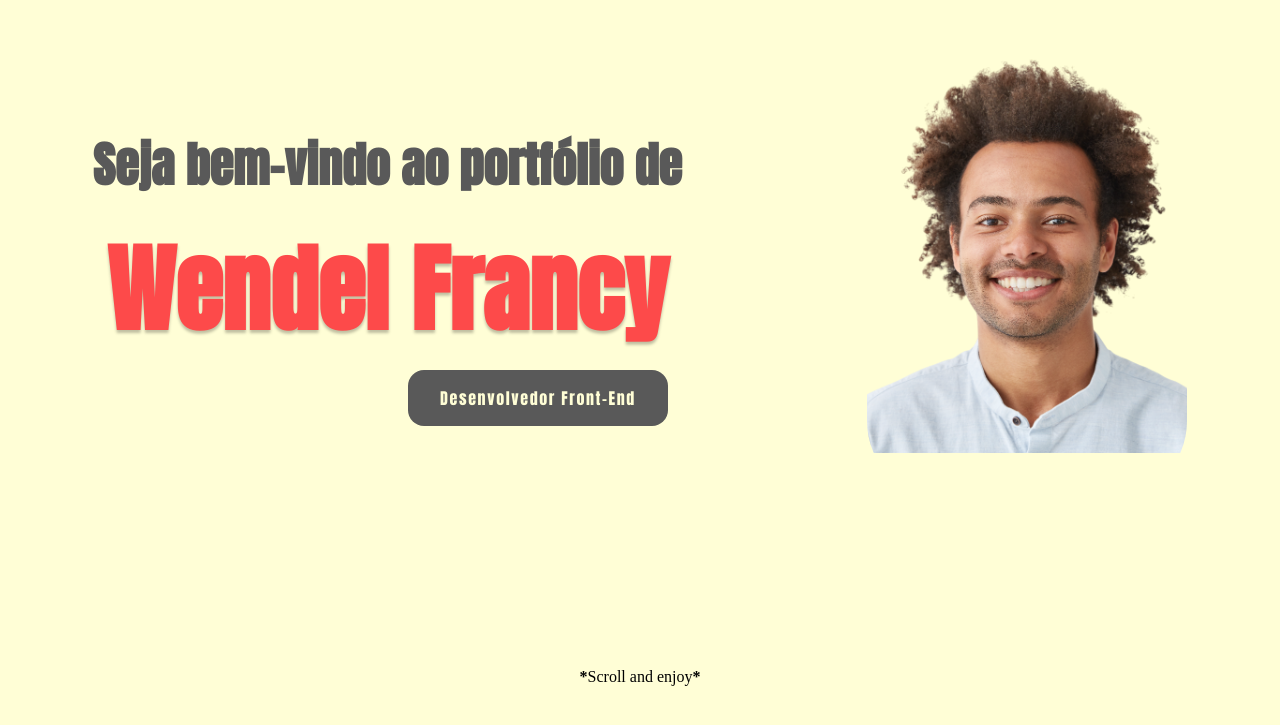
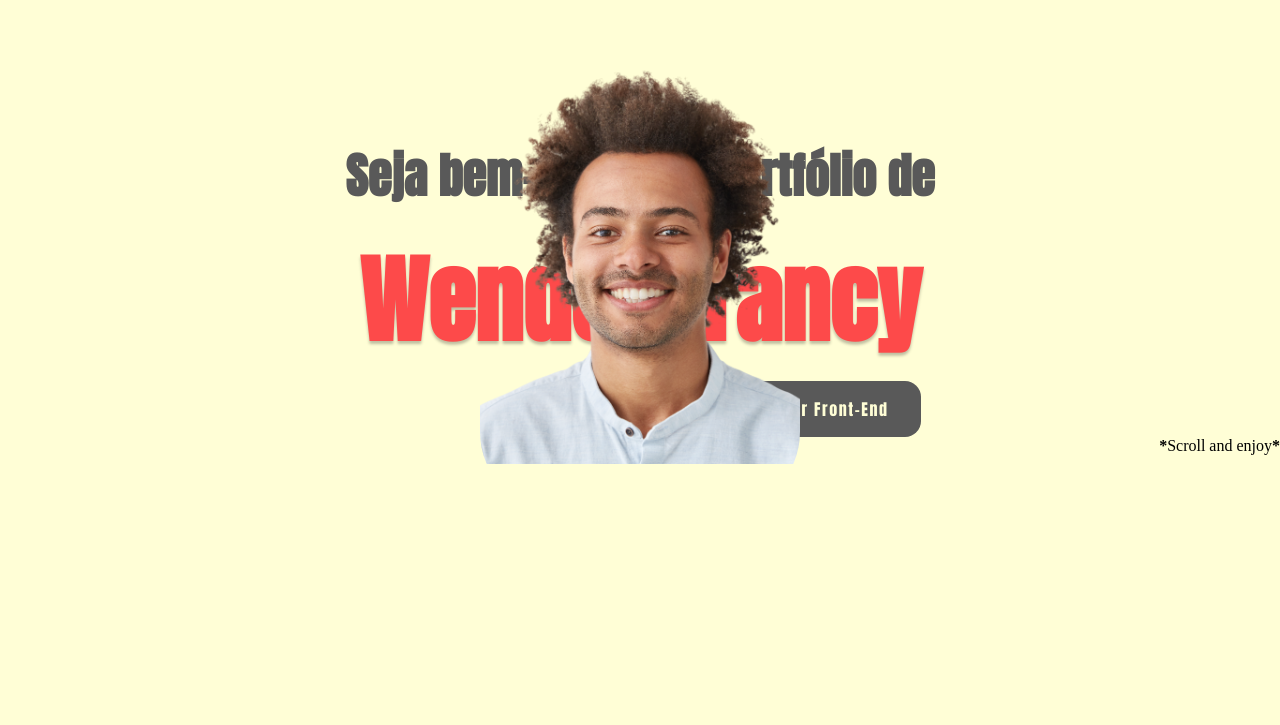
Before and after one commit to WendelFrancy/portfoliowfas, a plain HTML site: page index.html in a window 1280 px wide. Shown: the part 103-828 px from the top of the page. Drawn offline with Linux system fonts and the light colour scheme.

Commit message:
Changhing from grid to flexbox

```diff
--- a/index.html
+++ b/index.html
@@ -1,14 +1,18 @@
 <!DOCTYPE html>
 <html lang="pt-br">
+
 <head>
   <meta charset="UTF-8" />
   <meta name="viewport" content="width=device-width, initial-scale=1.0" />
   <link rel="stylesheet" href="styles.css" />
   <title>Wendel Francy</title>
 </head>
+
 <body>
   <main>
-      <div id="menu">
+    <section id="menu">
+      <div id="menuinfos">
+
         <div id="welcome">
           <h2>Seja bem-vindo ao portfólio de</h2>
           <div id="wfcontainer">
@@ -22,15 +26,16 @@
           <div id="fotocontainer">
             <img
               src="assets/curly-man-with-broad-smile-shows-perfect-teeth-being-amused-by-interesting-talk-has-bushy-curly-dark-hair-stands-indoor-against-white-blank-wall-Photoroom.png"
-              alt="Foto de Wendel Francy"
-            />
+              alt="Foto de Wendel Francy" />
           </div>
         </div>
-        <div id="scrollMessage">
+      </div>
+      <footer id="scrollMessage">
         <p><strong>*</strong>Scroll and enjoy<strong>*</strong></p>
-        </div>
-      </div>
+      </footer>
+    </section>
   </main>
   <script src="app.js"></script>
 </body>
+
 </html>
--- a/styles.scss
+++ b/styles.scss
@@ -74,17 +74,16 @@ body {
 
 main {
   #menu {
-    display: grid;
-    place-items: center;
+    display: flex;
+    justify-content: center;
     align-items: center;
-    grid-template-rows: 95% 5%;
-    grid-template-areas:
-      "welcome foto"
-      "scrollmsg scrollmsg";
+    flex-direction: column;
     height: 100vh;
-
+    #menuinfos{
+      display: flex;
+      justify-content: center;
+      align-items: center;
       #welcome {
-      grid-area: welcome;
         display: flex;
         flex-direction: column;
         align-items: center;
@@ -130,7 +129,7 @@ main {
         }
       }
       #fotoWendel {
-      grid-area: foto;
+        position: absolute;
         #fotocontainer {
           display: flex;
           justify-content: center;
@@ -147,9 +146,10 @@ main {
           }
         }
       }
+    }
 
     #scrollMessage {
-      grid-area: scrollmsg;
+      align-self: flex-end;
     }
   }
 }
```
Also changed, not shown: styles.css, 1 other file. Lines whose indentation alone changed are shown as unchanged.
